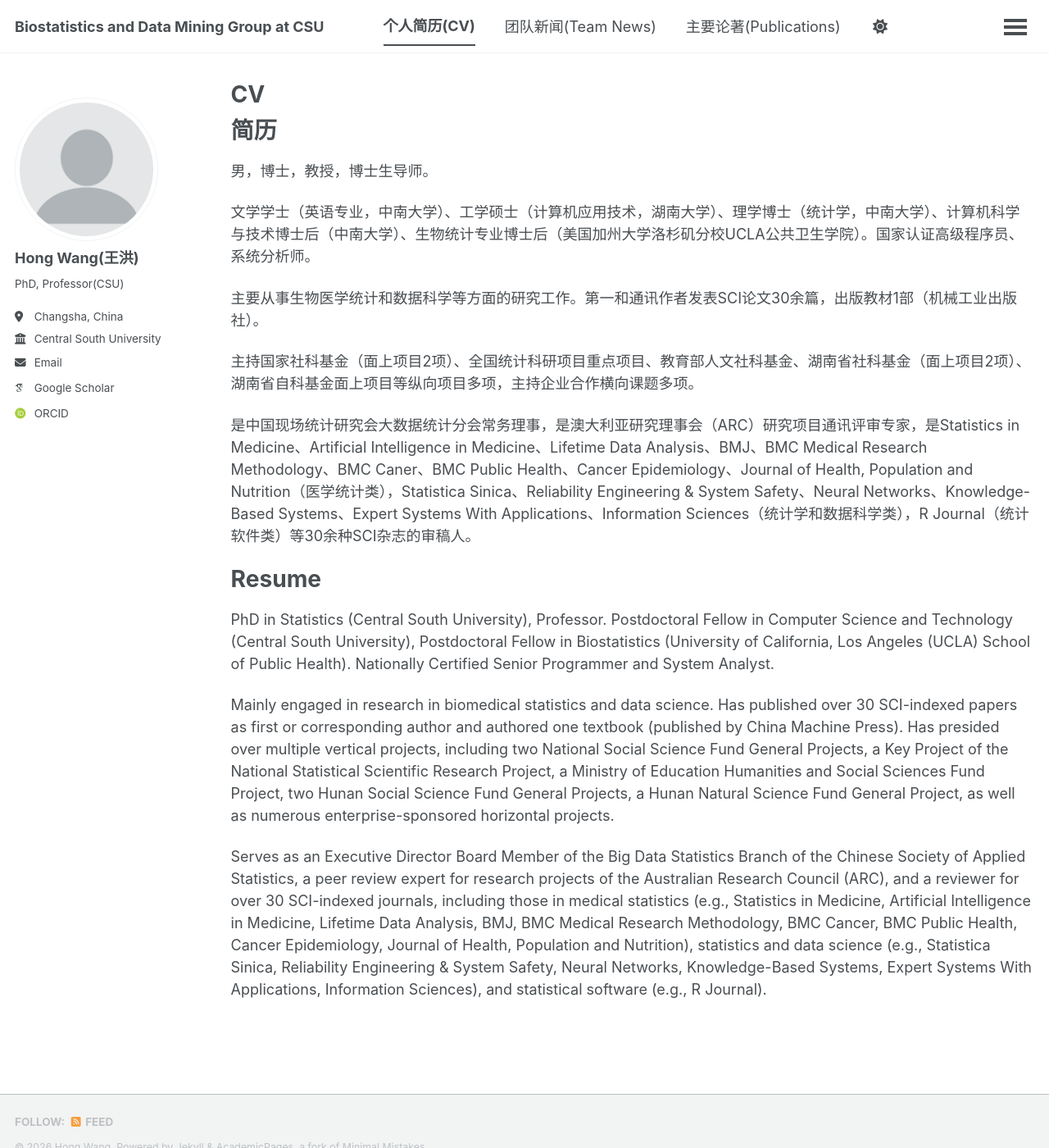
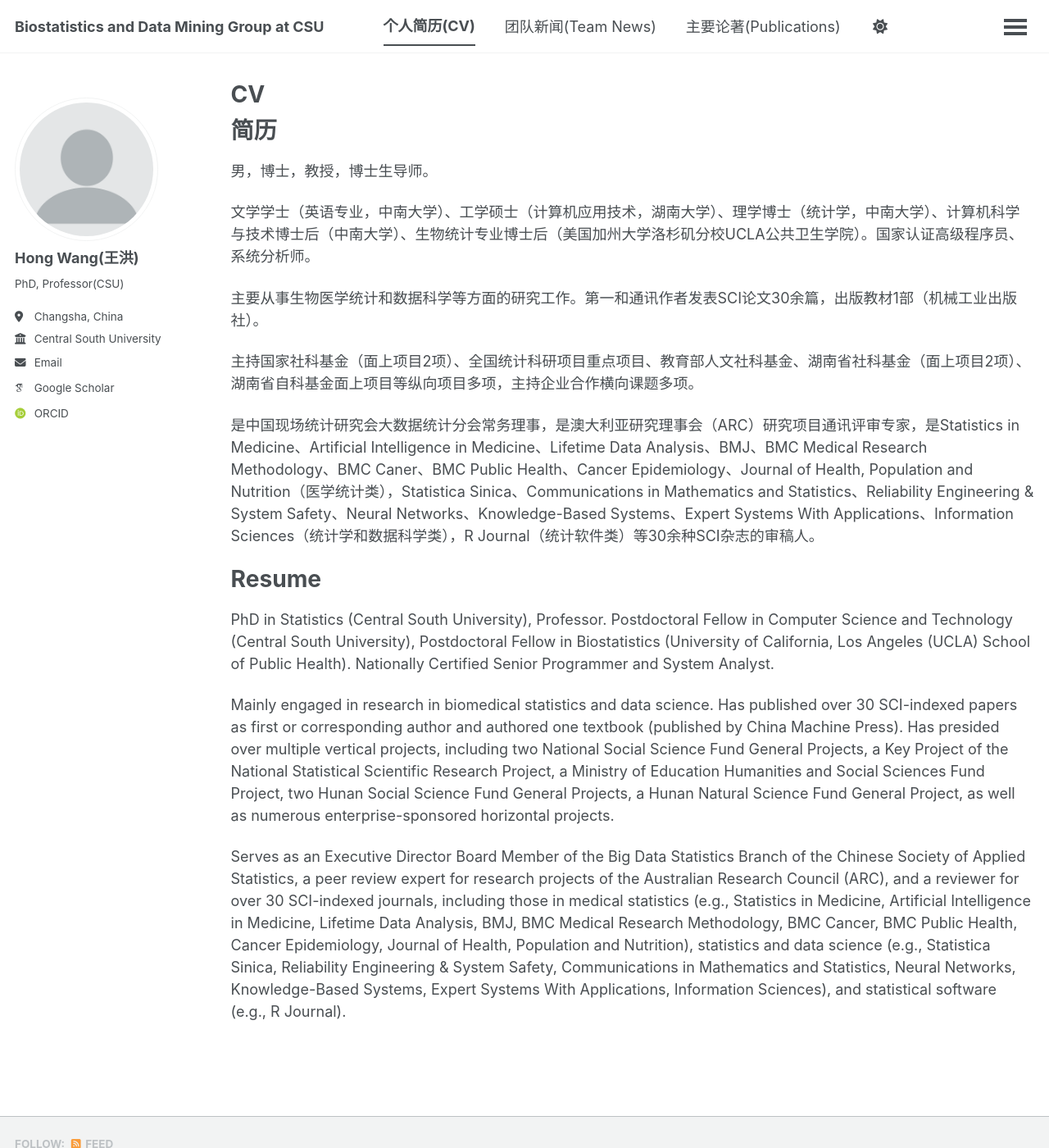
Before and after one commit to whcsu/whcsu.github.io, a Jekyll site: the page built from _pages/cv.md, in a window 1280 px wide and 1400 px high. Shown: the whole window at 82% size. Built offline with Jekyll 4.4.1, drawn with Linux system fonts in a browser that asks for light colours; some web fonts are replaced; a script bundle is joined from its source files by our own code; library files that are not in the unit come from our copies.

Commit message:
Update cv.md

```diff
--- a/_pages/cv.md
+++ b/_pages/cv.md
@@ -19,7 +19,7 @@
 
 主持国家社科基金（面上项目2项）、全国统计科研项目重点项目、教育部人文社科基金、湖南省社科基金（面上项目2项）、湖南省自科基金面上项目等纵向项目多项，主持企业合作横向课题多项。
 
-是中国现场统计研究会大数据统计分会常务理事，是澳大利亚研究理事会（ARC）研究项目通讯评审专家，是Statistics in Medicine、Artificial Intelligence in Medicine、Lifetime Data Analysis、BMJ、BMC Medical Research Methodology、BMC Caner、BMC Public Health、Cancer Epidemiology、Journal of Health, Population and Nutrition（医学统计类），Statistica Sinica、Reliability Engineering & System Safety、Neural Networks、Knowledge-Based Systems、Expert Systems With Applications、Information Sciences（统计学和数据科学类），R Journal（统计软件类）等30余种SCI杂志的审稿人。
+是中国现场统计研究会大数据统计分会常务理事，是澳大利亚研究理事会（ARC）研究项目通讯评审专家，是Statistics in Medicine、Artificial Intelligence in Medicine、Lifetime Data Analysis、BMJ、BMC Medical Research Methodology、BMC Caner、BMC Public Health、Cancer Epidemiology、Journal of Health, Population and Nutrition（医学统计类），Statistica Sinica、Communications in Mathematics and Statistics、Reliability Engineering & System Safety、Neural Networks、Knowledge-Based Systems、Expert Systems With Applications、Information Sciences（统计学和数据科学类），R Journal（统计软件类）等30余种SCI杂志的审稿人。
 
 Resume
 ======
@@ -27,4 +27,4 @@
 
 Mainly engaged in research in biomedical statistics and data science. Has published over 30 SCI-indexed papers as first or corresponding author and authored one textbook (published by China Machine Press). Has presided over multiple vertical projects, including two National Social Science Fund General Projects, a Key Project of the National Statistical Scientific Research Project, a Ministry of Education Humanities and Social Sciences Fund Project, two Hunan Social Science Fund General Projects, a Hunan Natural Science Fund General Project, as well as numerous enterprise-sponsored horizontal projects.
 
-Serves as an Executive Director Board Member of the Big Data Statistics Branch of the Chinese Society of Applied Statistics, a peer review expert for research projects of the Australian Research Council (ARC), and a reviewer for over 30 SCI-indexed journals, including those in medical statistics (e.g., Statistics in Medicine, Artificial Intelligence in Medicine, Lifetime Data Analysis, BMJ, BMC Medical Research Methodology, BMC Cancer, BMC Public Health, Cancer Epidemiology, Journal of Health, Population and Nutrition), statistics and data science (e.g., Statistica Sinica, Reliability Engineering & System Safety, Neural Networks, Knowledge-Based Systems, Expert Systems With Applications, Information Sciences), and statistical software (e.g., R Journal).
+Serves as an Executive Director Board Member of the Big Data Statistics Branch of the Chinese Society of Applied Statistics, a peer review expert for research projects of the Australian Research Council (ARC), and a reviewer for over 30 SCI-indexed journals, including those in medical statistics (e.g., Statistics in Medicine, Artificial Intelligence in Medicine, Lifetime Data Analysis, BMJ, BMC Medical Research Methodology, BMC Cancer, BMC Public Health, Cancer Epidemiology, Journal of Health, Population and Nutrition), statistics and data science (e.g., Statistica Sinica, Reliability Engineering & System Safety, Communications in Mathematics and Statistics, Neural Networks, Knowledge-Based Systems, Expert Systems With Applications, Information Sciences), and statistical software (e.g., R Journal).
```
